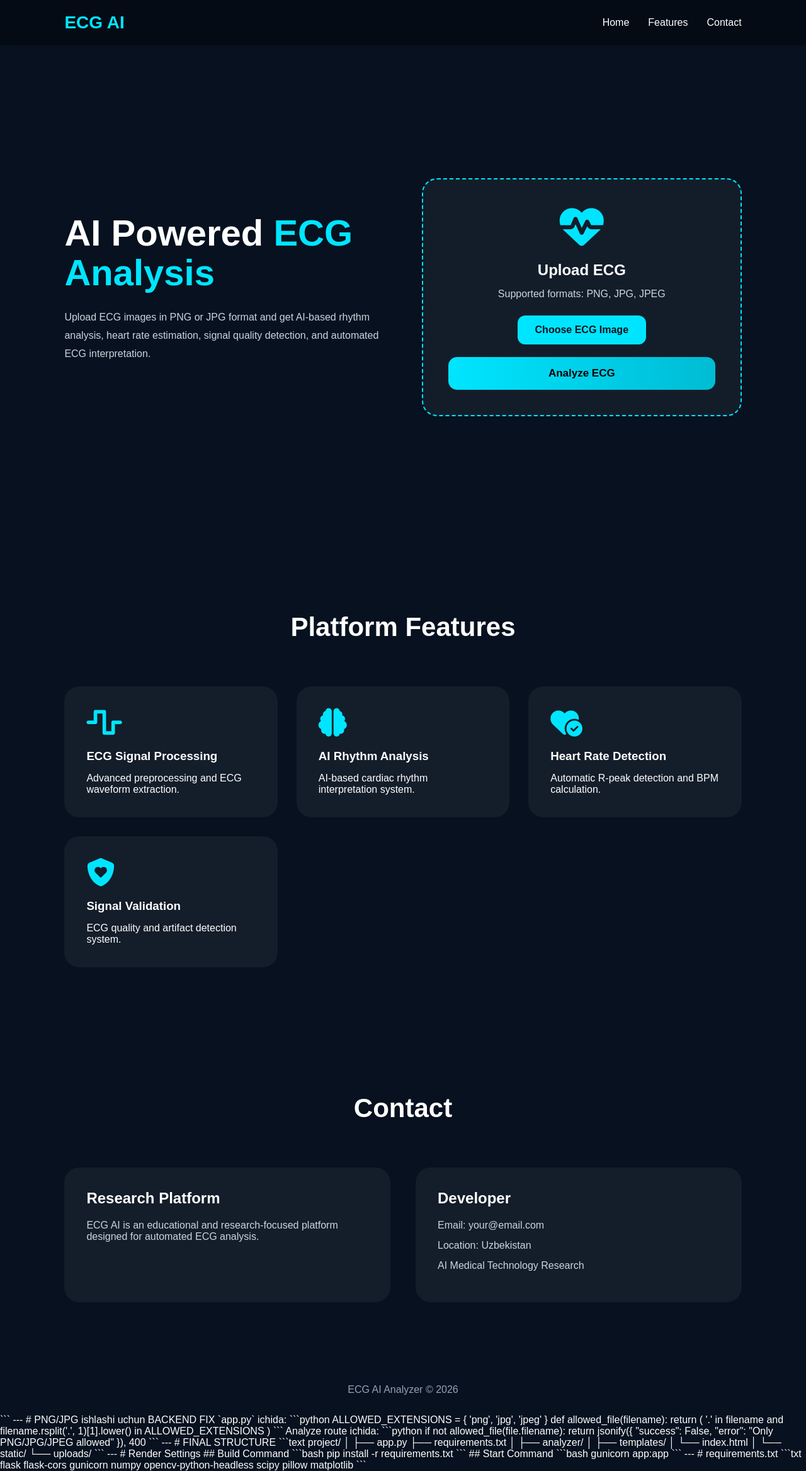
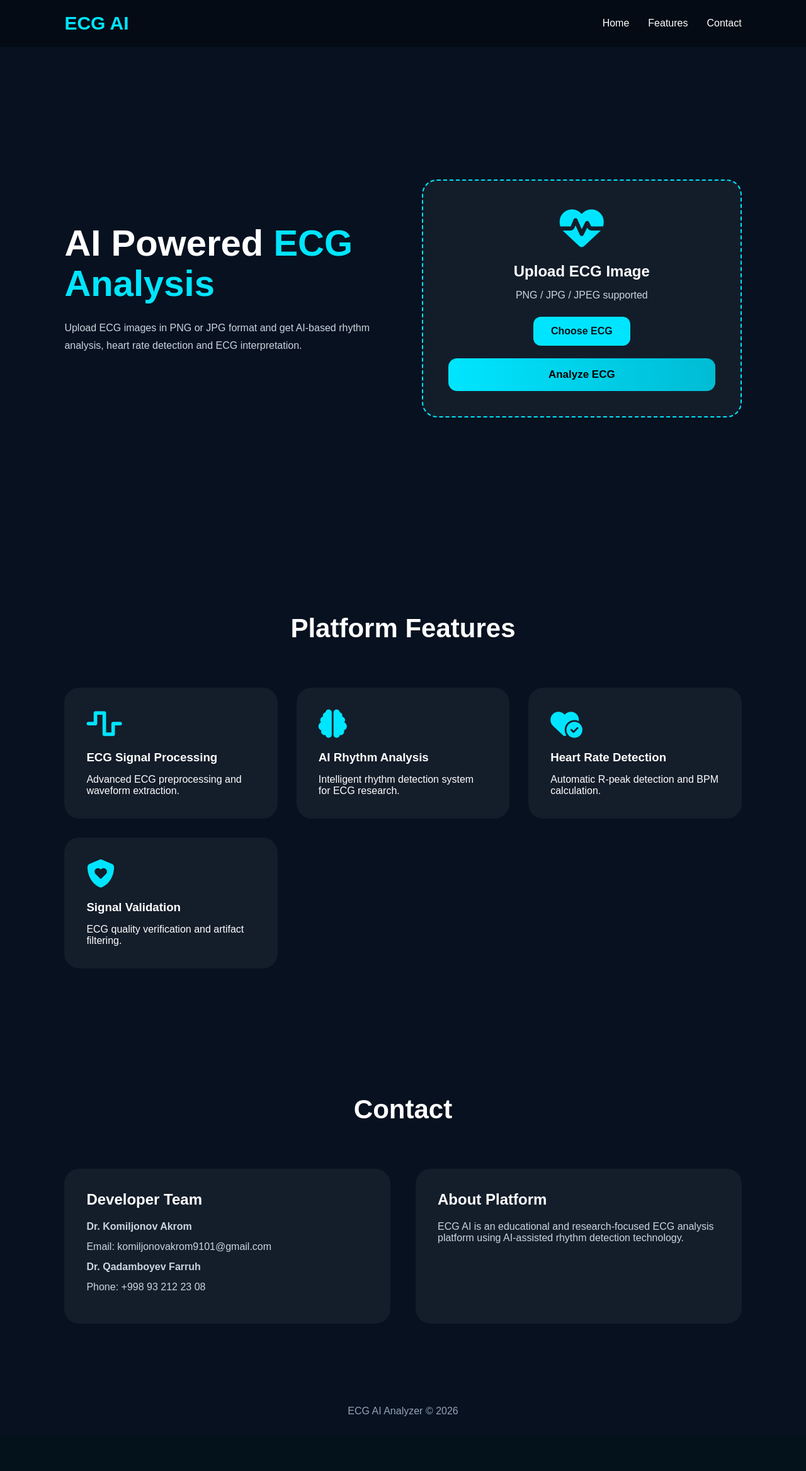
Before and after one commit to Akrom2308/ecg-ai, a Flask app: page / in a window 1280 px wide. Shown: the whole page at 63% size. After the commit the page ends 2249 px from the top, so only its background shows below. Run offline with Flask 3, Linux system fonts and the light colour scheme.

Commit message:
Update index.html

````diff
--- a/templates/index.html
+++ b/templates/index.html
@@ -1,8 +1,13 @@
 <!DOCTYPE html>
 <html lang="en">
 <head>
-    <meta charset="UTF-8" />
-    <meta name="viewport" content="width=device-width, initial-scale=1.0" />
+
+    <meta charset="UTF-8">
+
+    <meta
+        name="viewport"
+        content="width=device-width, initial-scale=1.0"
+    >
 
     <title>ECG AI Analyzer</title>
 
@@ -13,260 +18,282 @@
 
     <style>
 
-        * {
-            margin: 0;
-            padding: 0;
-            box-sizing: border-box;
-            font-family: Arial, sans-serif;
+        *{
+            margin:0;
+            padding:0;
+            box-sizing:border-box;
+            font-family:Arial,sans-serif;
         }
 
-        body {
-            background: #07111f;
-            color: white;
-            overflow-x: hidden;
+        body{
+            background:#07111f;
+            color:white;
+            overflow-x:hidden;
         }
 
-        .navbar {
-            width: 100%;
-            padding: 20px 8%;
-            display: flex;
-            justify-content: space-between;
-            align-items: center;
-            background: rgba(0,0,0,0.3);
-            backdrop-filter: blur(10px);
-            position: sticky;
-            top: 0;
-            z-index: 100;
+        .navbar{
+            width:100%;
+            padding:20px 8%;
+            display:flex;
+            justify-content:space-between;
+            align-items:center;
+            background:rgba(0,0,0,0.3);
+            backdrop-filter:blur(10px);
+            position:sticky;
+            top:0;
+            z-index:100;
         }
 
-        .logo {
-            font-size: 28px;
-            font-weight: bold;
-            color: #00e5ff;
+        .logo{
+            font-size:30px;
+            font-weight:bold;
+            color:#00e5ff;
         }
 
-        .nav-links {
-            display: flex;
-            gap: 30px;
+        .nav-links{
+            display:flex;
+            gap:30px;
         }
 
-        .nav-links a {
-            color: white;
-            text-decoration: none;
-            transition: 0.3s;
+        .nav-links a{
+            color:white;
+            text-decoration:none;
+            transition:0.3s;
         }
 
-        .nav-links a:hover {
-            color: #00e5ff;
+        .nav-links a:hover{
+            color:#00e5ff;
         }
 
-        .hero {
-            min-height: 100vh;
-            display: flex;
-            justify-content: center;
-            align-items: center;
-            padding: 40px 8%;
+        .hero{
+            min-height:100vh;
+            display:flex;
+            justify-content:center;
+            align-items:center;
+            padding:40px 8%;
         }
 
-        .hero-content {
-            max-width: 1200px;
-            width: 100%;
-            display: grid;
-            grid-template-columns: repeat(auto-fit, minmax(320px, 1fr));
-            gap: 60px;
-            align-items: center;
+        .hero-content{
+            width:100%;
+            max-width:1200px;
+            display:grid;
+            grid-template-columns:
+            repeat(auto-fit,minmax(320px,1fr));
+            gap:60px;
+            align-items:center;
         }
 
-        .left h1 {
-            font-size: 58px;
-            line-height: 1.1;
-            margin-bottom: 25px;
+        .left h1{
+            font-size:58px;
+            line-height:1.1;
+            margin-bottom:25px;
         }
 
-        .left h1 span {
-            color: #00e5ff;
+        .left h1 span{
+            color:#00e5ff;
         }
 
-        .left p {
-            color: #cbd5e1;
-            line-height: 1.8;
-            margin-bottom: 30px;
+        .left p{
+            color:#cbd5e1;
+            line-height:1.8;
+            margin-bottom:30px;
         }
 
-        .upload-box {
-            background: rgba(255,255,255,0.05);
-            border: 2px dashed #00e5ff;
-            border-radius: 24px;
-            padding: 40px;
-            text-align: center;
-            transition: 0.3s;
+        .upload-box{
+            background:rgba(255,255,255,0.05);
+            border:2px dashed #00e5ff;
+            border-radius:24px;
+            padding:40px;
+            text-align:center;
         }
 
-        .upload-box:hover {
-            transform: translateY(-4px);
-            background: rgba(255,255,255,0.08);
+        .upload-box i{
+            font-size:70px;
+            color:#00e5ff;
+            margin-bottom:20px;
         }
 
-        .upload-box i {
-            font-size: 70px;
-            color: #00e5ff;
-            margin-bottom: 20px;
+        .upload-box h2{
+            margin-bottom:15px;
         }
 
-        .upload-box h2 {
-            margin-bottom: 15px;
+        .upload-box p{
+            color:#cbd5e1;
+            margin-bottom:25px;
         }
 
-        .upload-box p {
-            color: #cbd5e1;
-            margin-bottom: 25px;
+        input[type=file]{
+            display:none;
         }
 
-        input[type=file] {
-            display: none;
+        .upload-btn{
+            display:inline-block;
+            padding:14px 28px;
+            background:#00e5ff;
+            color:#07111f;
+            border-radius:12px;
+            cursor:pointer;
+            font-weight:bold;
+            transition:0.3s;
         }
 
-        .upload-btn {
-            display: inline-block;
-            padding: 14px 28px;
-            background: #00e5ff;
-            color: #07111f;
-            border-radius: 12px;
-            cursor: pointer;
-            font-weight: bold;
-            transition: 0.3s;
+        .upload-btn:hover{
+            transform:scale(1.05);
         }
 
-        .upload-btn:hover {
-            transform: scale(1.05);
+        .analyze-btn{
+            width:100%;
+            margin-top:20px;
+            border:none;
+            padding:16px;
+            border-radius:14px;
+            background:
+            linear-gradient(
+                90deg,
+                #00e5ff,
+                #00bcd4
+            );
+            color:black;
+            font-size:17px;
+            font-weight:bold;
+            cursor:pointer;
         }
 
-        .analyze-btn {
-            margin-top: 20px;
-            width: 100%;
-            border: none;
-            padding: 16px;
-            border-radius: 14px;
-            background: linear-gradient(90deg,#00e5ff,#00bcd4);
-            color: black;
-            font-size: 17px;
-            font-weight: bold;
-            cursor: pointer;
+        .loading{
+            margin-top:20px;
+            display:none;
+            color:#00e5ff;
         }
 
-        .result-box {
-            margin-top: 25px;
-            background: rgba(255,255,255,0.05);
-            border-radius: 18px;
-            padding: 20px;
-            display: none;
+        .preview{
+            width:100%;
+            margin-top:20px;
+            border-radius:16px;
+            display:none;
         }
 
-        .result-item {
-            margin-bottom: 14px;
-            color: #dbeafe;
+        .result-box{
+            margin-top:25px;
+            background:rgba(255,255,255,0.05);
+            border-radius:18px;
+            padding:20px;
+            display:none;
+            text-align:left;
         }
 
-        .loading {
-            margin-top: 20px;
-            display: none;
+        .result-item{
+            margin-bottom:14px;
+            color:#dbeafe;
         }
 
-        .features {
-            padding: 100px 8%;
+        .features{
+            padding:100px 8%;
         }
 
-        .section-title {
-            text-align: center;
-            font-size: 42px;
-            margin-bottom: 70px;
+        .section-title{
+            text-align:center;
+            font-size:42px;
+            margin-bottom:70px;
         }
 
-        .feature-grid {
-            display: grid;
-            grid-template-columns: repeat(auto-fit,minmax(250px,1fr));
-            gap: 30px;
+        .feature-grid{
+            display:grid;
+            grid-template-columns:
+            repeat(auto-fit,minmax(250px,1fr));
+            gap:30px;
         }
 
-        .feature-card {
-            background: rgba(255,255,255,0.05);
-            border-radius: 24px;
-            padding: 35px;
-            transition: 0.3s;
+        .feature-card{
+            background:rgba(255,255,255,0.05);
+            border-radius:24px;
+            padding:35px;
         }
 
-        .feature-card:hover {
-            transform: translateY(-6px);
+        .feature-card i{
+            font-size:45px;
+            color:#00e5ff;
+            margin-bottom:20px;
         }
 
-        .feature-card i {
-            font-size: 45px;
-            color: #00e5ff;
-            margin-bottom: 20px;
+        .feature-card h3{
+            margin-bottom:15px;
         }
 
-        .feature-card h3 {
-            margin-bottom: 15px;
+        .contact{
+            padding:100px 8%;
         }
 
-        .contact {
-            padding: 100px 8%;
+        .contact-container{
+            display:grid;
+            grid-template-columns:
+            repeat(auto-fit,minmax(300px,1fr));
+            gap:40px;
         }
 
-        .contact-container {
-            display: grid;
-            grid-template-columns: repeat(auto-fit,minmax(300px,1fr));
-            gap: 40px;
+        .contact-box{
+            background:rgba(255,255,255,0.05);
+            padding:35px;
+            border-radius:24px;
         }
 
-        .contact-box {
-            background: rgba(255,255,255,0.05);
-            padding: 35px;
-            border-radius: 24px;
+        .contact-box h2{
+            margin-bottom:20px;
         }
 
-        .contact-box h2 {
-            margin-bottom: 20px;
+        .contact-box p{
+            margin-bottom:14px;
+            color:#cbd5e1;
         }
 
-        .contact-box p {
-            margin-bottom: 14px;
-            color: #cbd5e1;
+        .footer{
+            text-align:center;
+            padding:30px;
+            color:#94a3b8;
         }
 
-        .footer {
-            text-align: center;
-            padding: 30px;
-            color: #94a3b8;
-        }
+        @media(max-width:768px){
 
-        @media(max-width:768px) {
-
-            .left h1 {
-                font-size: 42px;
+            .left h1{
+                font-size:42px;
             }
 
-            .nav-links {
-                display: none;
+            .nav-links{
+                display:none;
             }
 
-            .hero {
-                padding-top: 70px;
+            .hero{
+                padding-top:70px;
             }
         }
 
     </style>
+
 </head>
+
 <body>
 
     <nav class="navbar">
-        <div class="logo">ECG AI</div>
+
+        <div class="logo">
+            ECG AI
+        </div>
 
         <div class="nav-links">
-            <a href="#home">Home</a>
-            <a href="#features">Features</a>
-            <a href="#contact">Contact</a>
+
+            <a href="#home">
+                Home
+            </a>
+
+            <a href="#features">
+                Features
+            </a>
+
+            <a href="#contact">
+                Contact
+            </a>
+
         </div>
+
     </nav>
 
     <section class="hero" id="home">
@@ -281,9 +308,9 @@
                 </h1>
 
                 <p>
-                    Upload ECG images in PNG or JPG format and get AI-based
-                    rhythm analysis, heart rate estimation, signal quality
-                    detection, and automated ECG interpretation.
+                    Upload ECG images in PNG or JPG format
+                    and get AI-based rhythm analysis,
+                    heart rate detection and ECG interpretation.
                 </p>
 
             </div>
@@ -294,41 +321,75 @@
 
                     <i class="fa-solid fa-heart-pulse"></i>
 
-                    <h2>Upload ECG</h2>
+                    <h2>
+                        Upload ECG Image
+                    </h2>
 
                     <p>
-                        Supported formats: PNG, JPG, JPEG
+                        PNG / JPG / JPEG supported
                     </p>
 
-                    <label for="ecgFile" class="upload-btn">
-                        Choose ECG Image
+                    <label
+                        for="ecgFile"
+                        class="upload-btn"
+                    >
+                        Choose ECG
                     </label>
 
                     <input
                         type="file"
                         id="ecgFile"
                         accept="image/png,image/jpeg,image/jpg"
-                    />
+                    >
 
-                    <button class="analyze-btn" onclick="analyzeECG()">
+                    <img
+                        id="preview"
+                        class="preview"
+                    >
+
+                    <button
+                        class="analyze-btn"
+                        onclick="analyzeECG()"
+                    >
                         Analyze ECG
                     </button>
 
-                    <div class="loading" id="loading">
+                    <div
+                        class="loading"
+                        id="loading"
+                    >
                         Analyzing ECG...
                     </div>
 
-                    <div class="result-box" id="resultBox">
+                    <div
+                        class="result-box"
+                        id="resultBox"
+                    >
 
-                        <div class="result-item" id="rhythm"></div>
+                        <div
+                            class="result-item"
+                            id="rhythm"
+                        ></div>
 
-                        <div class="result-item" id="heartRate"></div>
+                        <div
+                            class="result-item"
+                            id="heartRate"
+                        ></div>
 
-                        <div class="result-item" id="quality"></div>
+                        <div
+                            class="result-item"
+                            id="quality"
+                        ></div>
 
-                        <div class="result-item" id="confidence"></div>
+                        <div
+                            class="result-item"
+                            id="confidence"
+                        ></div>
 
-                        <div class="result-item" id="interpretation"></div>
+                        <div
+                            class="result-item"
+                            id="interpretation"
+                        ></div>
 
                     </div>
 
@@ -340,7 +401,10 @@
 
     </section>
 
-    <section class="features" id="features">
+    <section
+        class="features"
+        id="features"
+    >
 
         <h2 class="section-title">
             Platform Features
@@ -349,42 +413,73 @@
         <div class="feature-grid">
 
             <div class="feature-card">
+
                 <i class="fa-solid fa-wave-square"></i>
-                <h3>ECG Signal Processing</h3>
+
+                <h3>
+                    ECG Signal Processing
+                </h3>
+
                 <p>
-                    Advanced preprocessing and ECG waveform extraction.
+                    Advanced ECG preprocessing
+                    and waveform extraction.
                 </p>
+
             </div>
 
             <div class="feature-card">
+
                 <i class="fa-solid fa-brain"></i>
-                <h3>AI Rhythm Analysis</h3>
+
+                <h3>
+                    AI Rhythm Analysis
+                </h3>
+
                 <p>
-                    AI-based cardiac rhythm interpretation system.
+                    Intelligent rhythm detection
+                    system for ECG research.
                 </p>
+
             </div>
 
             <div class="feature-card">
+
                 <i class="fa-solid fa-heart-circle-check"></i>
-                <h3>Heart Rate Detection</h3>
+
+                <h3>
+                    Heart Rate Detection
+                </h3>
+
                 <p>
-                    Automatic R-peak detection and BPM calculation.
+                    Automatic R-peak detection
+                    and BPM calculation.
                 </p>
+
             </div>
 
             <div class="feature-card">
+
                 <i class="fa-solid fa-shield-heart"></i>
-                <h3>Signal Validation</h3>
+
+                <h3>
+                    Signal Validation
+                </h3>
+
                 <p>
-                    ECG quality and artifact detection system.
+                    ECG quality verification
+                    and artifact filtering.
                 </p>
+
             </div>
 
         </div>
 
     </section>
 
-    <section class="contact" id="contact">
+    <section
+        class="contact"
+        id="contact"
+    >
 
         <h2 class="section-title">
             Contact
@@ -394,24 +489,46 @@
 
             <div class="contact-box">
 
-                <h2>Research Platform</h2>
+                <h2>
+                    Developer Team
+                </h2>
 
                 <p>
-                    ECG AI is an educational and research-focused platform
-                    designed for automated ECG analysis.
+                    <strong>
+                        Dr. Komiljonov Akrom
+                    </strong>
+                </p>
+
+                <p>
+                    Email:
+                    komiljonovakrom9101@gmail.com
+                </p>
+
+                <p>
+                    <strong>
+                        Dr. Qadamboyev Farruh
+                    </strong>
+                </p>
+
+                <p>
+                    Phone:
+                    +998 93 212 23 08
                 </p>
 
             </div>
 
             <div class="contact-box">
 
-                <h2>Developer</h2>
+                <h2>
+                    About Platform
+                </h2>
 
-                <p>Email: your@email.com</p>
-
-                <p>Location: Uzbekistan</p>
-
-                <p>AI Medical Technology Research</p>
+                <p>
+                    ECG AI is an educational and
+                    research-focused ECG analysis
+                    platform using AI-assisted
+                    rhythm detection technology.
+                </p>
 
             </div>
 
@@ -420,75 +537,131 @@
     </section>
 
     <footer class="footer">
+
         ECG AI Analyzer © 2026
+
     </footer>
-
 
 <script>
 
-async function analyzeECG() {
+const ecgFile =
+document.getElementById('ecgFile');
 
-    const fileInput = document.getElementById('ecgFile');
+const preview =
+document.getElementById('preview');
 
-    const file = fileInput.files[0];
+ecgFile.addEventListener(
+    'change',
+    function(e){
 
-    const loading = document.getElementById('loading');
+        const file = e.target.files[0];
 
-    const resultBox = document.getElementById('resultBox');
+        if(file){
 
-    if (!file) {
-        alert('Please select ECG image');
+            preview.src =
+            URL.createObjectURL(file);
+
+            preview.style.display =
+            'block';
+        }
+    }
+);
+
+async function analyzeECG(){
+
+    const file =
+    ecgFile.files[0];
+
+    const loading =
+    document.getElementById('loading');
+
+    const resultBox =
+    document.getElementById('resultBox');
+
+    if(!file){
+
+        alert(
+            'Please select ECG image'
+        );
+
         return;
     }
 
-    const formData = new FormData();
+    const formData =
+    new FormData();
 
-    formData.append('file', file);
+    formData.append(
+        'file',
+        file
+    );
 
-    loading.style.display = 'block';
+    loading.style.display =
+    'block';
 
-    resultBox.style.display = 'none';
+    resultBox.style.display =
+    'none';
 
-    try {
+    try{
 
-        const response = await fetch('/analyze', {
-            method: 'POST',
-            body: formData
+        const response =
+        await fetch('/analyze',{
+
+            method:'POST',
+
+            body:formData
         });
 
-        const data = await response.json();
+        const data =
+        await response.json();
 
-        loading.style.display = 'none';
+        loading.style.display =
+        'none';
 
-        if (!data.success) {
+        if(!data.success){
+
             alert(data.error);
+
             return;
         }
 
-        resultBox.style.display = 'block';
+        resultBox.style.display =
+        'block';
 
-        document.getElementById('rhythm').innerHTML =
-            `<b>Rhythm:</b> ${data.rhythm}`;
+        document.getElementById(
+            'rhythm'
+        ).innerHTML =
+        `<b>Rhythm:</b> ${data.rhythm}`;
 
-        document.getElementById('heartRate').innerHTML =
-            `<b>Heart Rate:</b> ${data.heart_rate} BPM`;
+        document.getElementById(
+            'heartRate'
+        ).innerHTML =
+        `<b>Heart Rate:</b> ${data.heart_rate} BPM`;
 
-        document.getElementById('quality').innerHTML =
-            `<b>Signal Quality:</b> ${data.signal_quality}`;
+        document.getElementById(
+            'quality'
+        ).innerHTML =
+        `<b>Signal Quality:</b> ${data.signal_quality}`;
 
-        document.getElementById('confidence').innerHTML =
-            `<b>Confidence:</b> ${data.confidence}%`;
+        document.getElementById(
+            'confidence'
+        ).innerHTML =
+        `<b>Confidence:</b> ${data.confidence}%`;
 
-        document.getElementById('interpretation').innerHTML =
-            `<b>Interpretation:</b> ${data.interpretation}`;
+        document.getElementById(
+            'interpretation'
+        ).innerHTML =
+        `<b>Interpretation:</b> ${data.interpretation}`;
 
     }
 
-    catch(error) {
+    catch(error){
 
-        loading.style.display = 'none';
+        loading.style.display =
+        'none';
 
-        alert('Server error');
+        alert(
+            'Analyze failed'
+        );
 
         console.error(error);
     }
@@ -498,92 +671,3 @@ async function analyzeECG() {
 
 </body>
 </html>
-```
-
----
-
-# PNG/JPG ishlashi uchun BACKEND FIX
-
-`app.py` ichida:
-
-```python
-ALLOWED_EXTENSIONS = {
-    'png',
-    'jpg',
-    'jpeg'
-}
-
-
-def allowed_file(filename):
-
-    return (
-        '.' in filename
-        and
-        filename.rsplit('.', 1)[1].lower()
-        in ALLOWED_EXTENSIONS
-    )
-```
-
-Analyze route ichida:
-
-```python
-if not allowed_file(file.filename):
-
-    return jsonify({
-
-        "success": False,
-
-        "error": "Only PNG/JPG/JPEG allowed"
-
-    }), 400
-```
-
----
-
-# FINAL STRUCTURE
-
-```text
-project/
-│
-├── app.py
-├── requirements.txt
-│
-├── analyzer/
-│
-├── templates/
-│   └── index.html
-│
-└── static/
-    └── uploads/
-```
-
----
-
-# Render Settings
-
-## Build Command
-
-```bash
-pip install -r requirements.txt
-```
-
-## Start Command
-
-```bash
-gunicorn app:app
-```
-
----
-
-# requirements.txt
-
-```txt
-flask
-flask-cors
-gunicorn
-numpy
-opencv-python-headless
-scipy
-pillow
-matplotlib
-```
````
